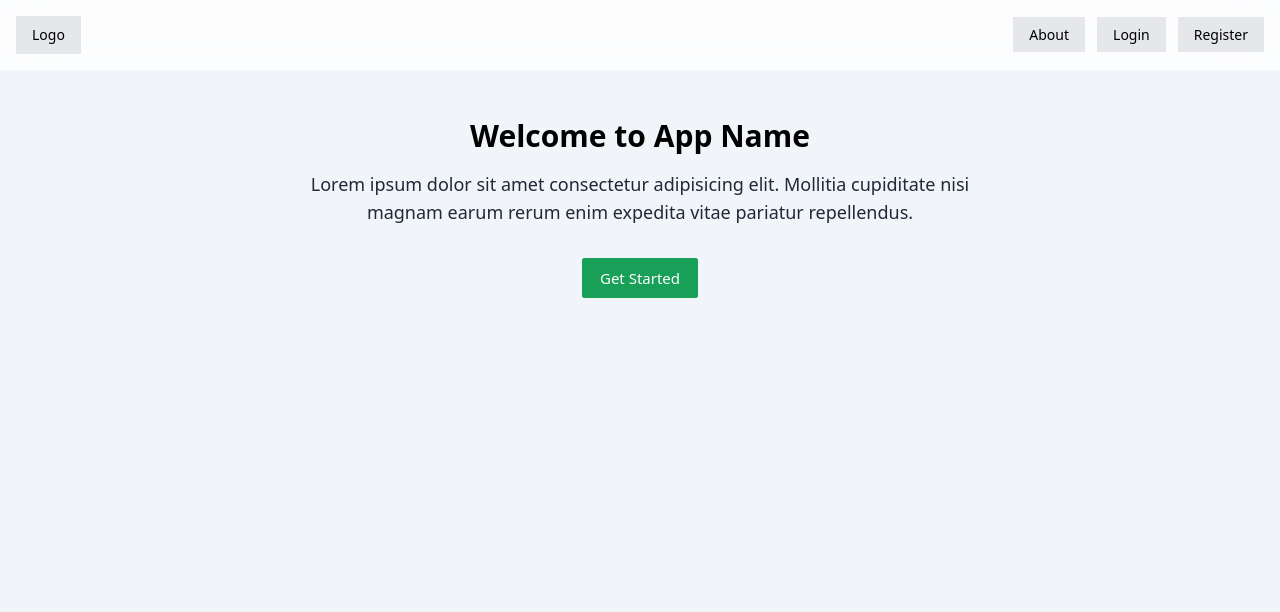
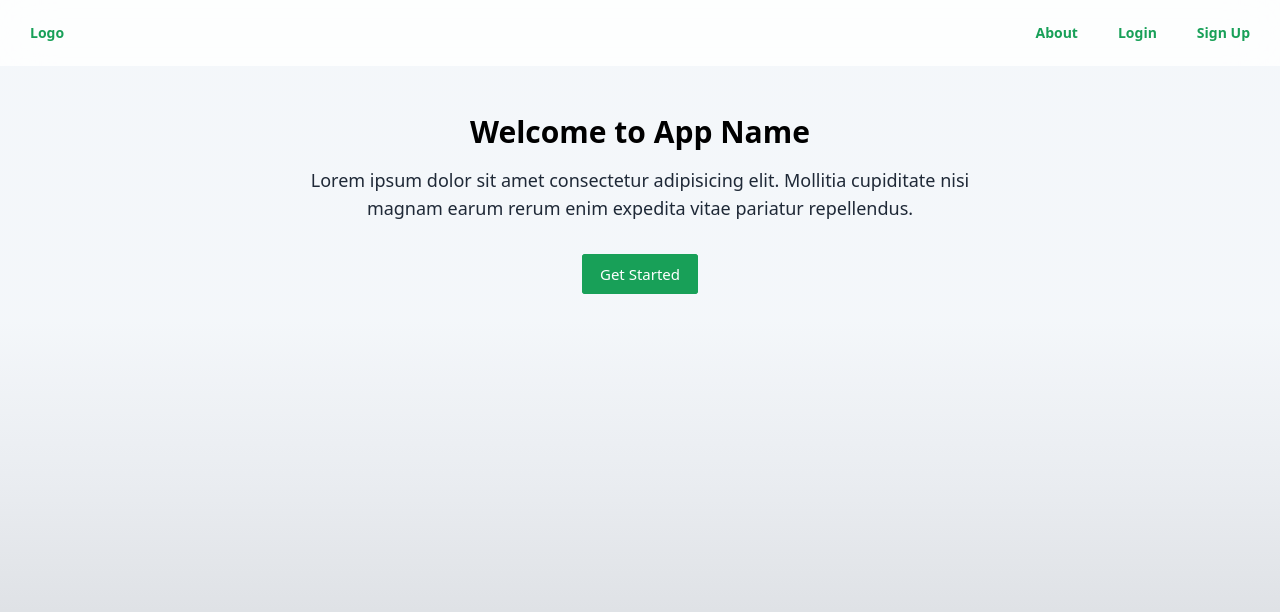
Before and after one commit to iyoub/VNT-dashboard-starter, a Vue app: page / in a window 1280 px wide. Shown: the top 612 px of the page. Built offline with nearby package versions, Linux system fonts and the light colour scheme.

Commit message:
Added new Reset Password auth page & updated TopBar and Public Layout components

```diff
--- a/src/components/navs/TopBar.vue
+++ b/src/components/navs/TopBar.vue
@@ -1,17 +1,25 @@
 <template>
   <nav class="p-4 shadow-mlg backdrop-blur-xl bg-white/80 sticky top-0 right-0 left-0">
     <div class="flex items-center justify-between">
-      <RouterLink :to="{ name: 'HomeView' }" class="font-bol nav-link">Logo</RouterLink>
+      <RouterLink :to="{ name: 'HomeView' }">
+        <n-button type="primary" quaternary class="!font-semibold"> Logo </n-button>
+      </RouterLink>
 
       <ul class="inline-flex">
         <li class="mr-3">
-          <RouterLink :to="{ name: 'AboutView' }" class="nav-link">About</RouterLink>
+          <RouterLink :to="{ name: 'AboutView' }">
+            <n-button type="primary" quaternary class="!font-semibold"> About </n-button>
+          </RouterLink>
         </li>
         <li class="mr-3">
-          <RouterLink :to="{ name: 'LoginView' }" class="nav-link">Login</RouterLink>
+          <RouterLink :to="{ name: 'LoginView' }">
+            <n-button type="primary" quaternary class="!font-semibold"> Login </n-button>
+          </RouterLink>
         </li>
         <li>
-          <RouterLink :to="{ name: 'SignUpView' }" class="nav-link">Register</RouterLink>
+          <RouterLink :to="{ name: 'SignUpView' }">
+            <n-button type="primary" quaternary class="!font-semibold"> Sign Up </n-button>
+          </RouterLink>
         </li>
       </ul>
     </div>
@@ -20,8 +28,4 @@
 
 <script></script>
 
-<style>
-.nav-link {
-  @apply p-2 px-4 bg-gray-200;
-}
-</style>
+<style></style>
--- a/src/layouts/PublicLayout.vue
+++ b/src/layouts/PublicLayout.vue
@@ -1,5 +1,5 @@
 <template>
-  <main class="bg-slate-100 min-h-screen">
+  <main class="bg-gradient-to-b from-slate-100/80 from-40% via-slate-400/20 via-60% to-slate-700/20 to-90% min-h-screen">
     <TopBar />
     <div class="container mx-auto py-12 px-6">
       <RouterView />
--- a/src/router/routes/index.js
+++ b/src/router/routes/index.js
@@ -64,6 +64,14 @@ export const AUTH_ROUTES = [
     meta: {
       title: 'Sign Up'
     }
+  },
+  {
+    path: '/password-reset',
+    name: 'PasswordResetView',
+    component: () => import('@/views/public/PasswordResetView.vue'),
+    meta: {
+      title: 'Password Reset'
+    }
   }
 ]
 
--- /dev/null
+++ b/src/views/public/PasswordResetView.vue
@@ -0,0 +1,55 @@
+<template>
+  <div class="max-w-lg mx-auto">
+    <h1 class="text-2xl mb-8 font-bold">Reset your password</h1>
+
+    <n-form ref="formRef" :model="resetForm" :rules="resetRules">
+      <!-- email -->
+      <n-form-item path="email" label="Email">
+        <n-input size="large" v-model:value="resetForm.email" placeholder="Enter your email" @keydown.enter.prevent>
+          <template #prefix>
+            <n-icon :component="AtSharp" />
+          </template>
+        </n-input>
+      </n-form-item>
+
+      <n-button @click="handleValidation" type="primary" size="large" strong block class="!mt-4"> Send Email </n-button>
+    </n-form>
+  </div>
+</template>
+
+<script setup>
+import { useMessage } from 'naive-ui'
+import { ref } from 'vue'
+import { AtSharp } from '@vicons/ionicons5'
+
+const message = useMessage()
+
+const formRef = ref(null)
+const resetForm = ref({
+  email: null
+})
+const resetRules = {
+  email: [
+    {
+      required: true,
+      message: 'Please enter your email',
+      trigger: ['input', 'blur']
+    }
+  ]
+}
+
+function handleValidation(e) {
+  e.preventDefault()
+
+  formRef.value?.validate(errors => {
+    // form validation failed
+    if (errors) {
+      message.error('Some fields are not filled correctly')
+      return
+    }
+
+    // form validation passed
+    message.success('Form validation passed')
+  })
+}
+</script>
```
